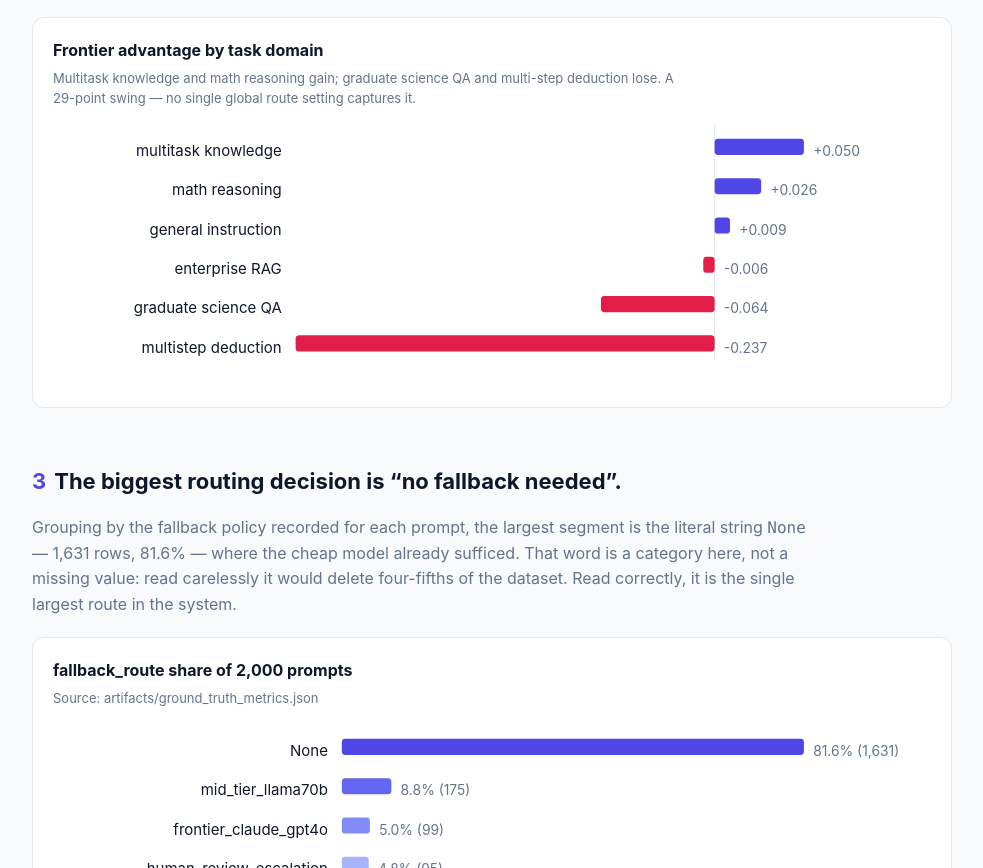
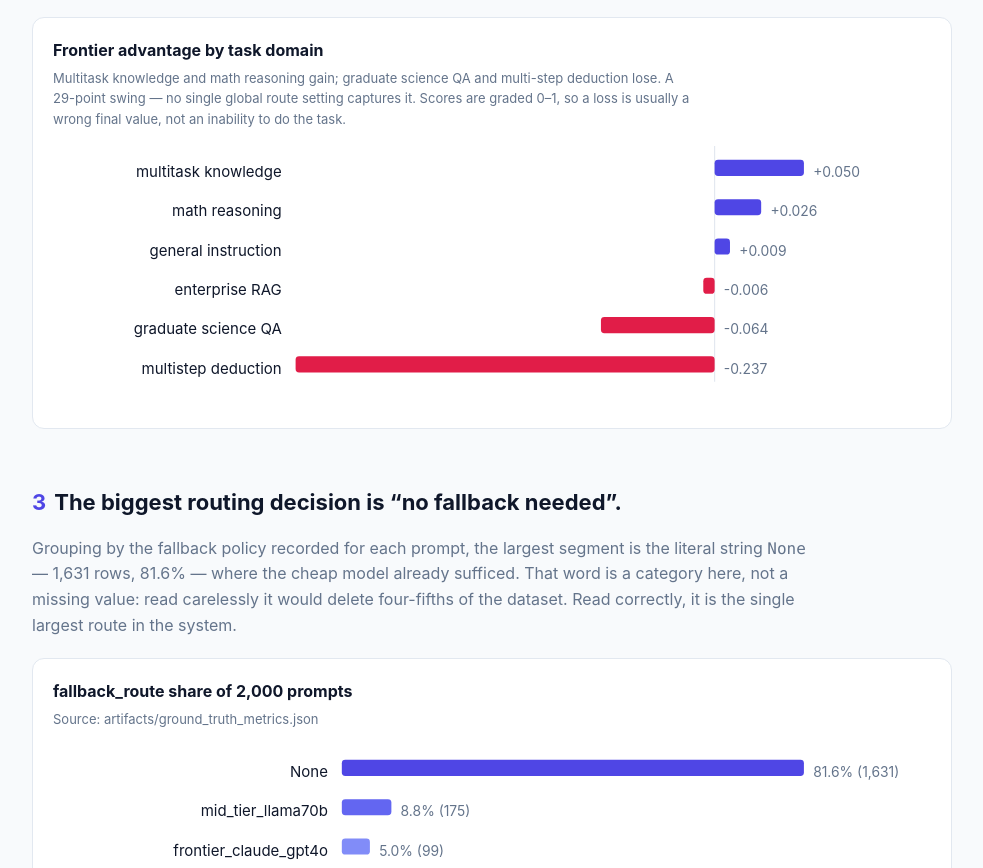
Before and after one commit to pkbros/AI_Routing_Analysis, a plain HTML site: page index.html in a window 1280 px wide. Shown: the part 1443-2311 px from the top of the page, without its empty margins (148-1131 px from the left). Drawn offline with Linux system fonts and the light colour scheme.

Commit message:
Explain how the frontier model can score lower: graded scores, not pass/fail

```diff
--- a/index.html
+++ b/index.html
@@ -104,7 +104,7 @@ a{color:var(--frontier)}
 
 <div class='panel'>
   <h3>Frontier advantage by task domain</h3>
-  <p class='cap'>Multitask knowledge and math reasoning gain; graduate science QA and multi-step deduction lose. A 29-point swing — no single global route setting captures it.</p>
+  <p class='cap'>Multitask knowledge and math reasoning gain; graduate science QA and multi-step deduction lose. A 29-point swing — no single global route setting captures it. Scores are graded 0–1, so a loss is usually a wrong final value, not an inability to do the task.</p>
   <svg viewBox='0 0 760 220' width='100%' role='img' xmlns='http://www.w3.org/2000/svg'>
     <line x1='572.7' y1='0' x2='572.7' y2='204' stroke='#e2e8f0' stroke-width='1'/>
     <text x='198' y='27' text-anchor='end' font-size='13' fill='#0f172a'>multitask knowledge</text>
```
